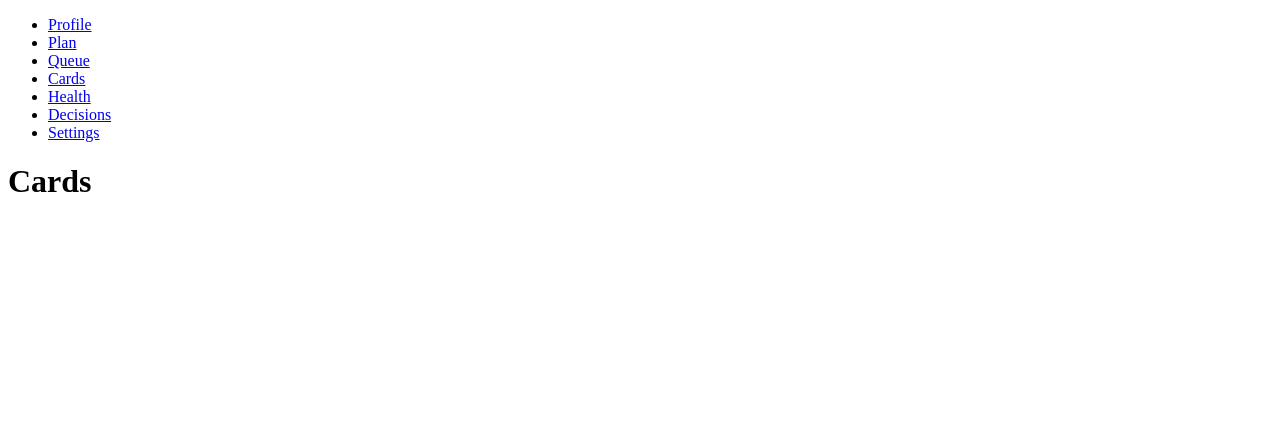
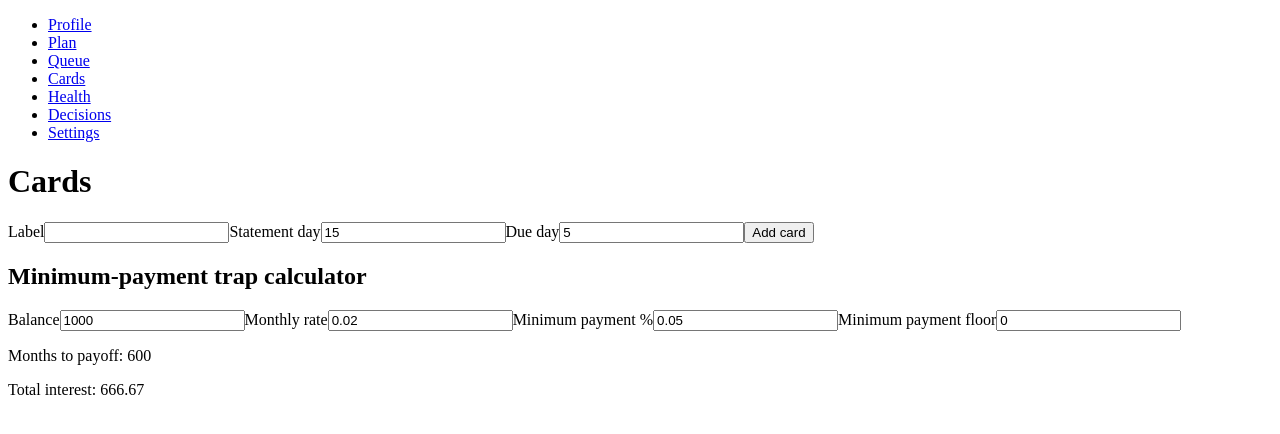
Before and after one commit to umutsatir/stoafi, a Next.js app in the folder apps/web/: page /cards in a window 1280 px wide. Shown: the top 434 px of the page. Built offline with nearby package versions, Linux system fonts and the light colour scheme.

Commit message:
feat(web): add cards screen with minimum-payment calculator [T7.12]

```diff
--- a/apps/web/src/app/cards/page.tsx
+++ b/apps/web/src/app/cards/page.tsx
@@ -1,7 +1,18 @@
+"use client";
+
+import { CardList } from "@/components/card-list";
+import { MinimumPaymentCalculator } from "@/components/minimum-payment-calculator";
+import { useAppStore } from "@/store";
+
 export default function CardsPage() {
+  const cards = useAppStore((s) => s.cards);
+  const setCards = useAppStore((s) => s.setCards);
+
   return (
     <main>
       <h1>Cards</h1>
+      <CardList cards={cards} onAdd={(card) => setCards([...cards, card])} />
+      <MinimumPaymentCalculator />
     </main>
   );
 }
--- /dev/null
+++ b/apps/web/src/components/card-list.tsx
@@ -0,0 +1,50 @@
+"use client";
+
+import { useState, type FormEvent } from "react";
+import type { Card } from "@stoafi/core";
+
+export function CardList({ cards, onAdd }: { cards: Card[]; onAdd: (card: Card) => void }) {
+  const [label, setLabel] = useState("");
+  const [statementDay, setStatementDay] = useState(15);
+  const [dueDay, setDueDay] = useState(5);
+
+  function handleSubmit(e: FormEvent) {
+    e.preventDefault();
+    onAdd({ id: crypto.randomUUID(), label, statementDay, dueDay });
+    setLabel("");
+  }
+
+  return (
+    <div>
+      <ul>
+        {cards.map((card) => (
+          <li key={card.id} data-testid={`card-${card.id}`}>
+            {card.label}: statement {card.statementDay}, due {card.dueDay}
+          </li>
+        ))}
+      </ul>
+      <form onSubmit={handleSubmit}>
+        <label htmlFor="card-label">Label</label>
+        <input id="card-label" value={label} onChange={(e) => setLabel(e.target.value)} />
+
+        <label htmlFor="card-statement-day">Statement day</label>
+        <input
+          id="card-statement-day"
+          type="number"
+          value={statementDay}
+          onChange={(e) => setStatementDay(Number(e.target.value))}
+        />
+
+        <label htmlFor="card-due-day">Due day</label>
+        <input
+          id="card-due-day"
+          type="number"
+          value={dueDay}
+          onChange={(e) => setDueDay(Number(e.target.value))}
+        />
+
+        <button type="submit">Add card</button>
+      </form>
+    </div>
+  );
+}
--- /dev/null
+++ b/apps/web/src/components/minimum-payment-calculator.tsx
@@ -0,0 +1,55 @@
+"use client";
+
+import { useState } from "react";
+import { minimumPaymentPayoff } from "@stoafi/core";
+
+export function MinimumPaymentCalculator() {
+  const [balance, setBalance] = useState(1000);
+  const [monthlyRate, setMonthlyRate] = useState(0.02);
+  const [pct, setPct] = useState(0.05);
+  const [floor, setFloor] = useState(0);
+
+  const result = minimumPaymentPayoff(balance, monthlyRate, { pct, floor });
+
+  return (
+    <div>
+      <h2>Minimum-payment trap calculator</h2>
+      <label htmlFor="balance">Balance</label>
+      <input
+        id="balance"
+        type="number"
+        value={balance}
+        onChange={(e) => setBalance(Number(e.target.value))}
+      />
+
+      <label htmlFor="monthly-rate">Monthly rate</label>
+      <input
+        id="monthly-rate"
+        type="number"
+        step="0.001"
+        value={monthlyRate}
+        onChange={(e) => setMonthlyRate(Number(e.target.value))}
+      />
+
+      <label htmlFor="min-pct">Minimum payment %</label>
+      <input
+        id="min-pct"
+        type="number"
+        step="0.01"
+        value={pct}
+        onChange={(e) => setPct(Number(e.target.value))}
+      />
+
+      <label htmlFor="min-floor">Minimum payment floor</label>
+      <input
+        id="min-floor"
+        type="number"
+        value={floor}
+        onChange={(e) => setFloor(Number(e.target.value))}
+      />
+
+      <p data-testid="months-to-payoff">Months to payoff: {result.months}</p>
+      <p data-testid="total-interest">Total interest: {result.totalInterest.toFixed(2)}</p>
+    </div>
+  );
+}
```
Also changed, not shown: 2 other files (tests, documents, lock files or other folders).
